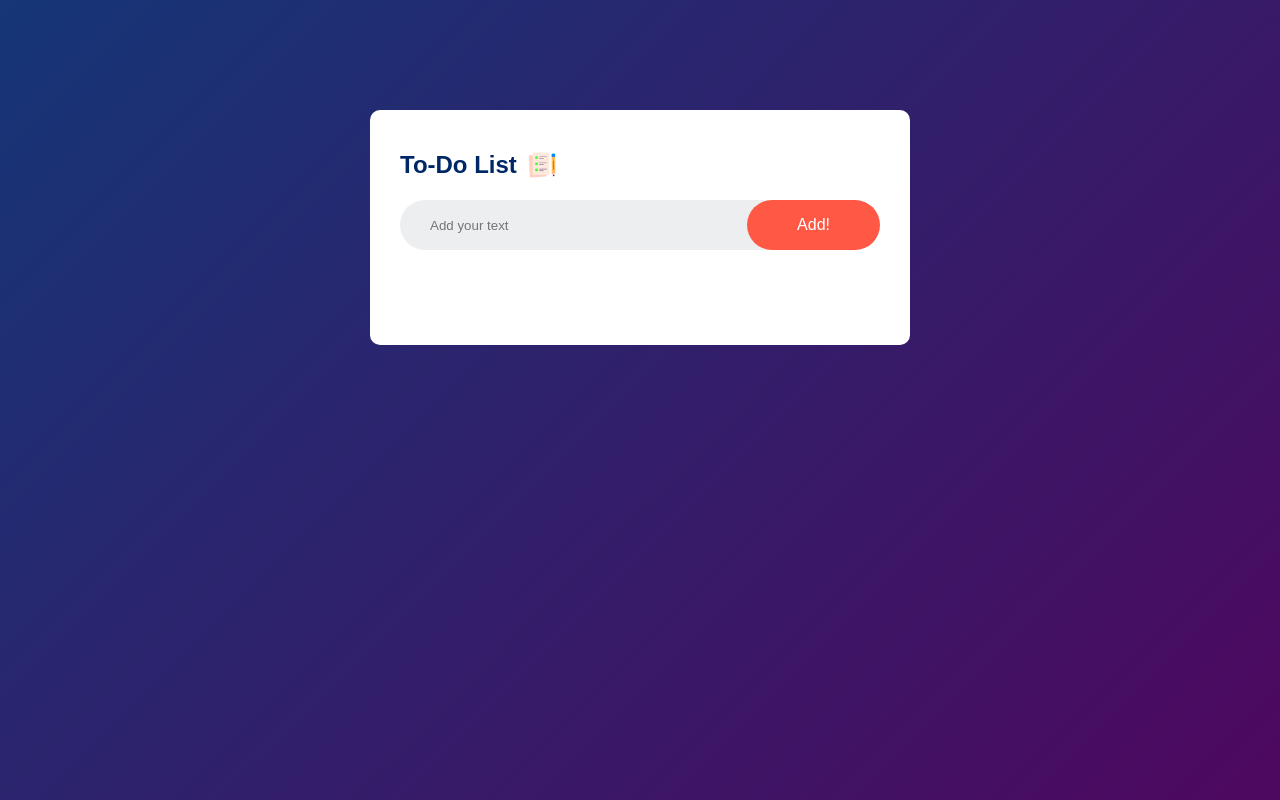
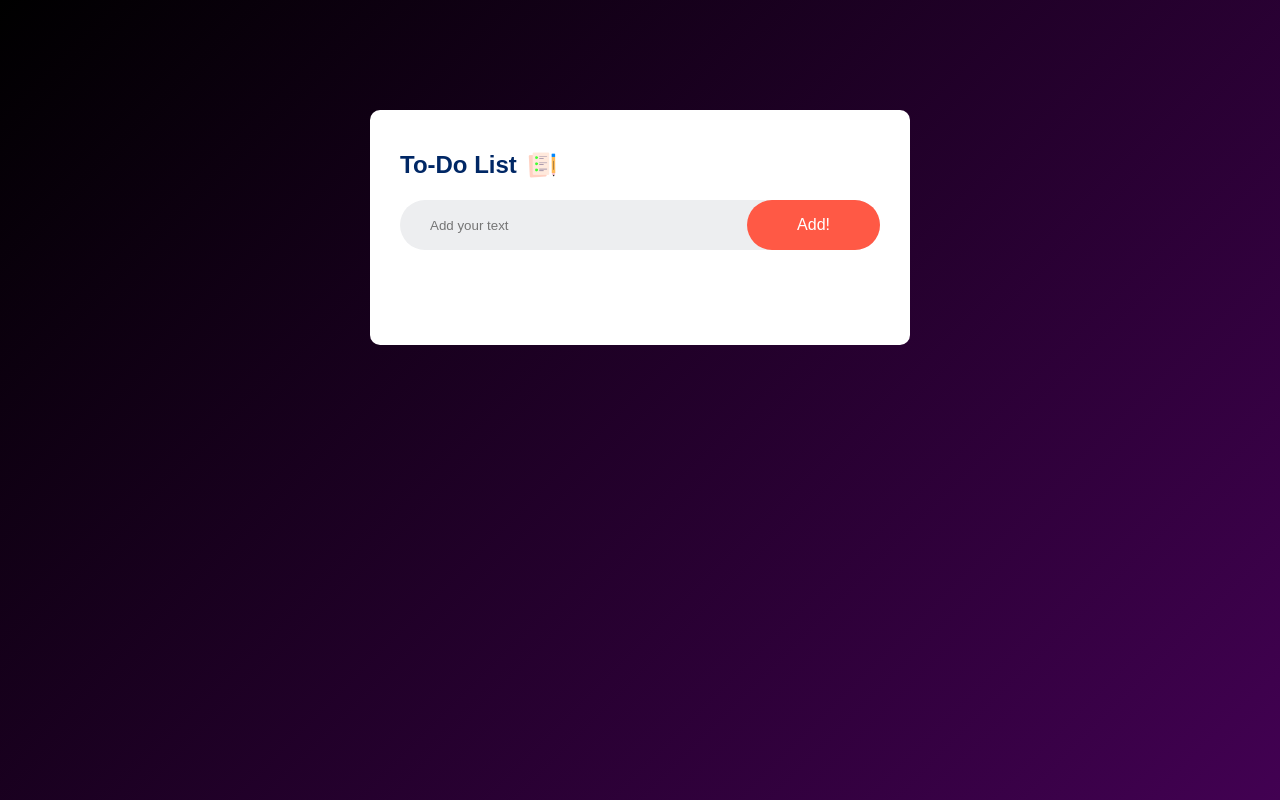
Before and after one commit to amindhrupal/TaskMeister, a plain HTML site: page index.html in a window 1280 px wide. Drawn offline with Linux system fonts and the light colour scheme.

Commit message:
second commit

```diff
--- a/style.css
+++ b/style.css
@@ -7,7 +7,7 @@
 .container{
     width: 100%;
     min-height: 100vh;
-    background: linear-gradient(135deg,#153677,#4e085f);
+    background: linear-gradient(135deg,#000000,#420152);
     padding: 10px;
 }
 
```
